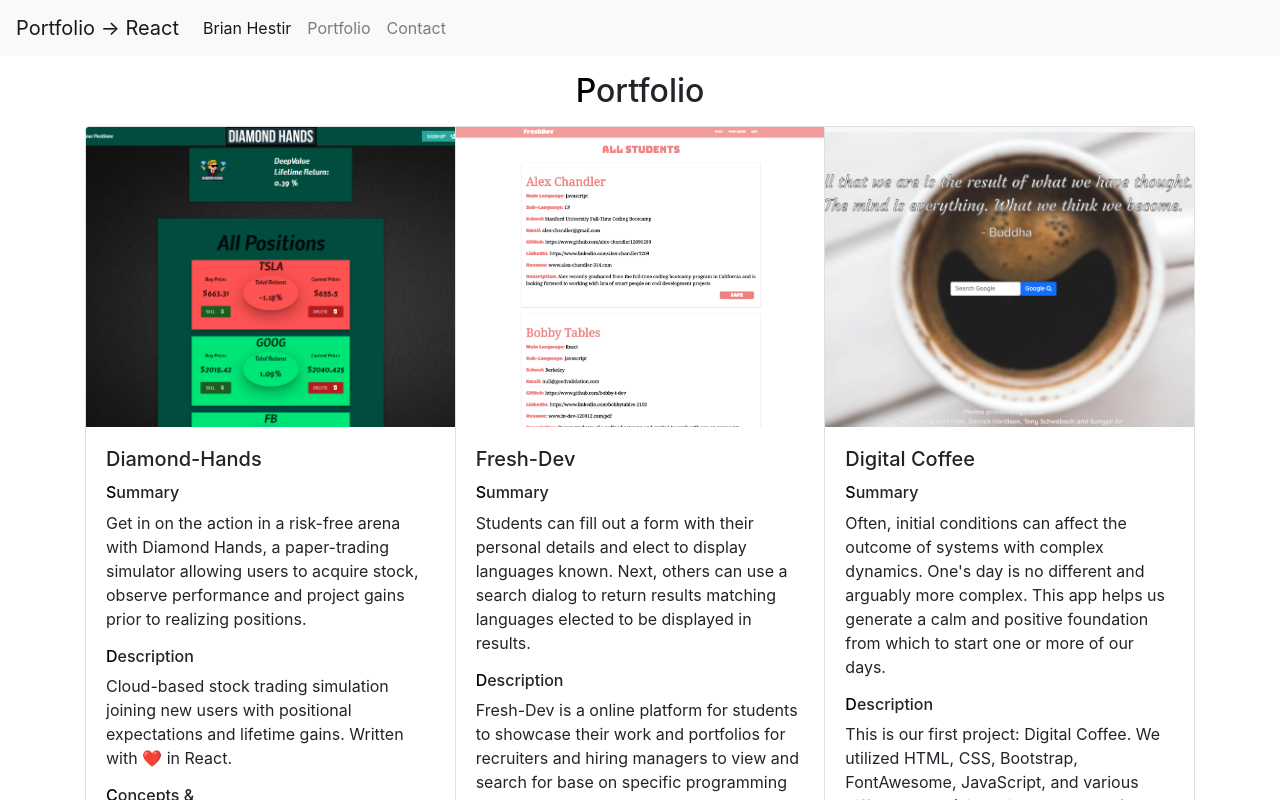
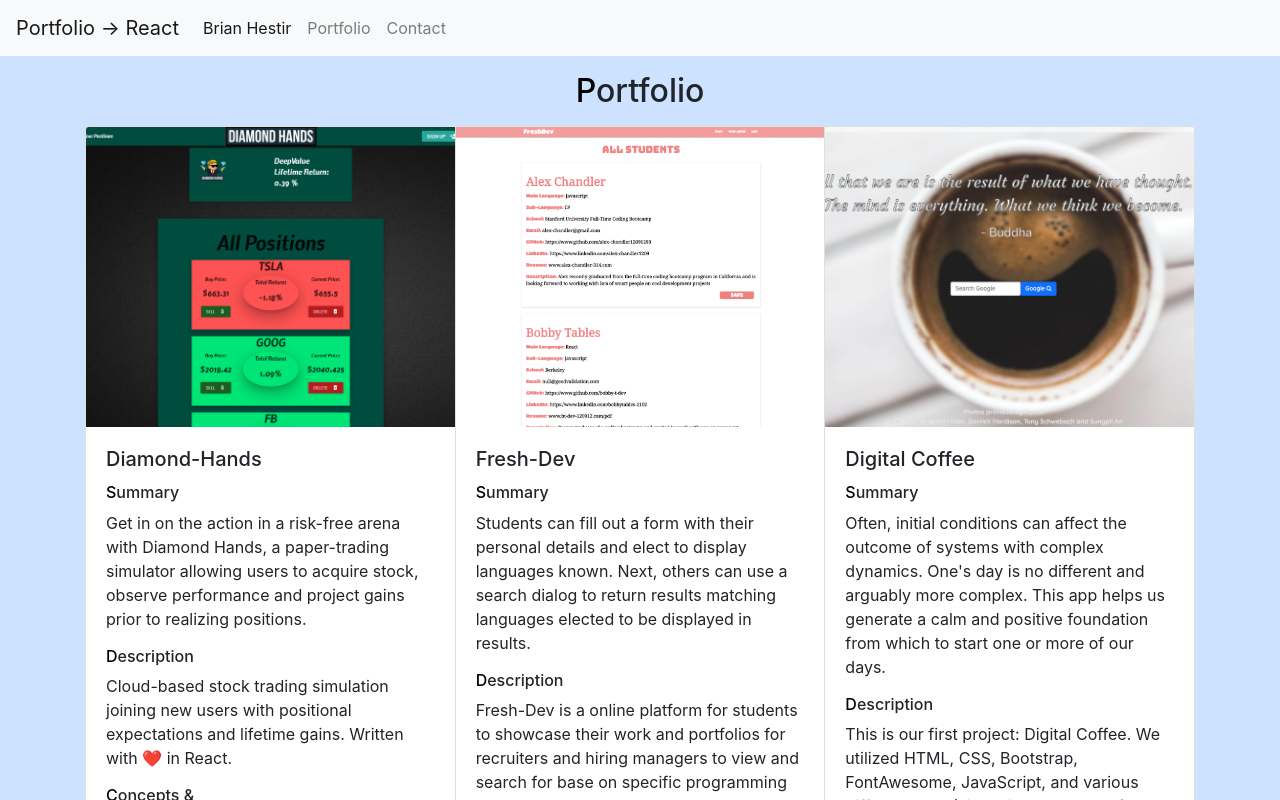
Before and after one commit to brhestir/react-portfolio, a React (Create React App) app: page /#/ in a window 1280 px wide. Shown: the top 800 px of the page. Built offline with nearby package versions, Linux system fonts and the light colour scheme.

Commit message:
Updated background color

```diff
--- a/src/index.css
+++ b/src/index.css
@@ -1,13 +1,23 @@
+html {
+  height: 100%;
+  background-color: #cce2ff;
+}
+
+main {
+  height: 100%;
+}
+
 body {
   margin: 0;
-  font-family: -apple-system, BlinkMacSystemFont, 'Segoe UI', 'Roboto', 'Oxygen',
-    'Ubuntu', 'Cantarell', 'Fira Sans', 'Droid Sans', 'Helvetica Neue',
+  font-family: -apple-system, BlinkMacSystemFont, "Segoe UI", "Roboto", "Oxygen",
+    "Ubuntu", "Cantarell", "Fira Sans", "Droid Sans", "Helvetica Neue",
     sans-serif;
   -webkit-font-smoothing: antialiased;
   -moz-osx-font-smoothing: grayscale;
+  background-color: #cce2ff !important;
 }
 
 code {
-  font-family: source-code-pro, Menlo, Monaco, Consolas, 'Courier New',
+  font-family: source-code-pro, Menlo, Monaco, Consolas, "Courier New",
     monospace;
 }
```
